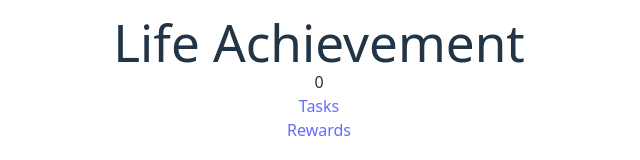
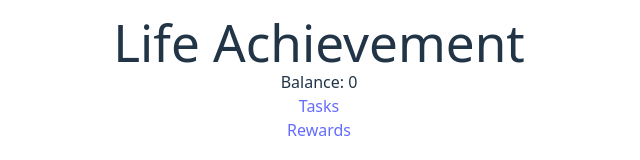
Before and after one commit to SebastianR0589/lifechievement_project, a React app in the folder frontend/: page / in a window 1280 px wide. Shown: the part 322-482 px from the top of the page, without its empty margins (321-961 px from the left). Built offline with nearby package versions, Linux system fonts and the light colour scheme; no server answers; the HTML template or start-up script is replaced by a standard one.

Commit message:
Updated Balance, forgot in the last push

```diff
--- a/frontend/src/components/balance/Balance.tsx
+++ b/frontend/src/components/balance/Balance.tsx
@@ -1,13 +1,11 @@
-import { useState, useEffect } from "react";
-import axios from "axios";
+  type BalanceProps = {
+    balance: number;
+  }
 
-export default function Balance(){
-    const [balance, setBalance] = useState(0);
-
-    useEffect(() => {axios.get("http://localhost:8080/api/balance").then((response) => {setBalance(response.data)})})
+export default function Balance({ balance }: BalanceProps) {
 
     return (
-        <div>{balance}</div>
+        <div>Balance: {balance}</div>
     )
 
 }
```
